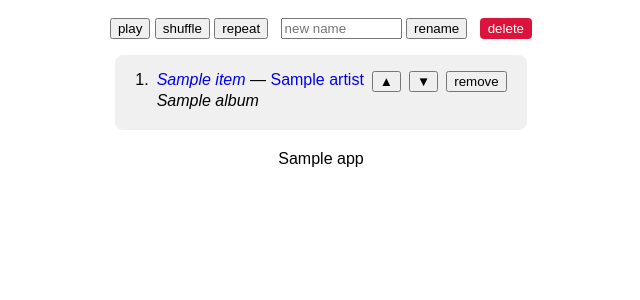
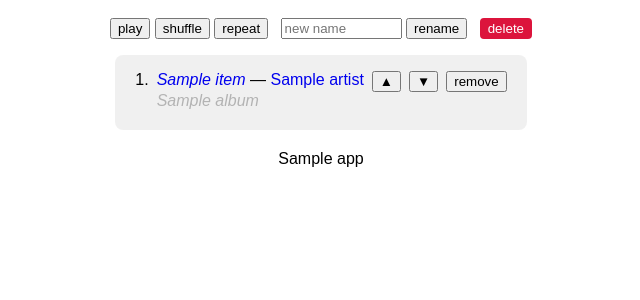
Before and after one commit to siznax/moo, a Python web app: template Moo/play/templates/playlist.html in a window 1280 px wide. Shown: the part 137-437 px from the top of the page, without its empty margins (319-959 px from the left). Run offline with Jinja, Linux system fonts and the light colour scheme; the template is opened without the code that fills it: most values are stand-ins (such as "Sample title", 1, 10 or a date in 2020).

Commit message:
Reduced opacity of album name in playlist-list template

```diff
--- a/Moo/play/templates/playlist-list.html
+++ b/Moo/play/templates/playlist-list.html
@@ -93,7 +93,7 @@
     </tr>
     <tr>
       <td colspan="3" style="padding-bottom: 4px">
-        <i>{{ item.album }}</i>
+        <i style="opacity: 0.25">{{ item.album }}</i>
       </td>
     </tr>
     {% endfor %}
```
